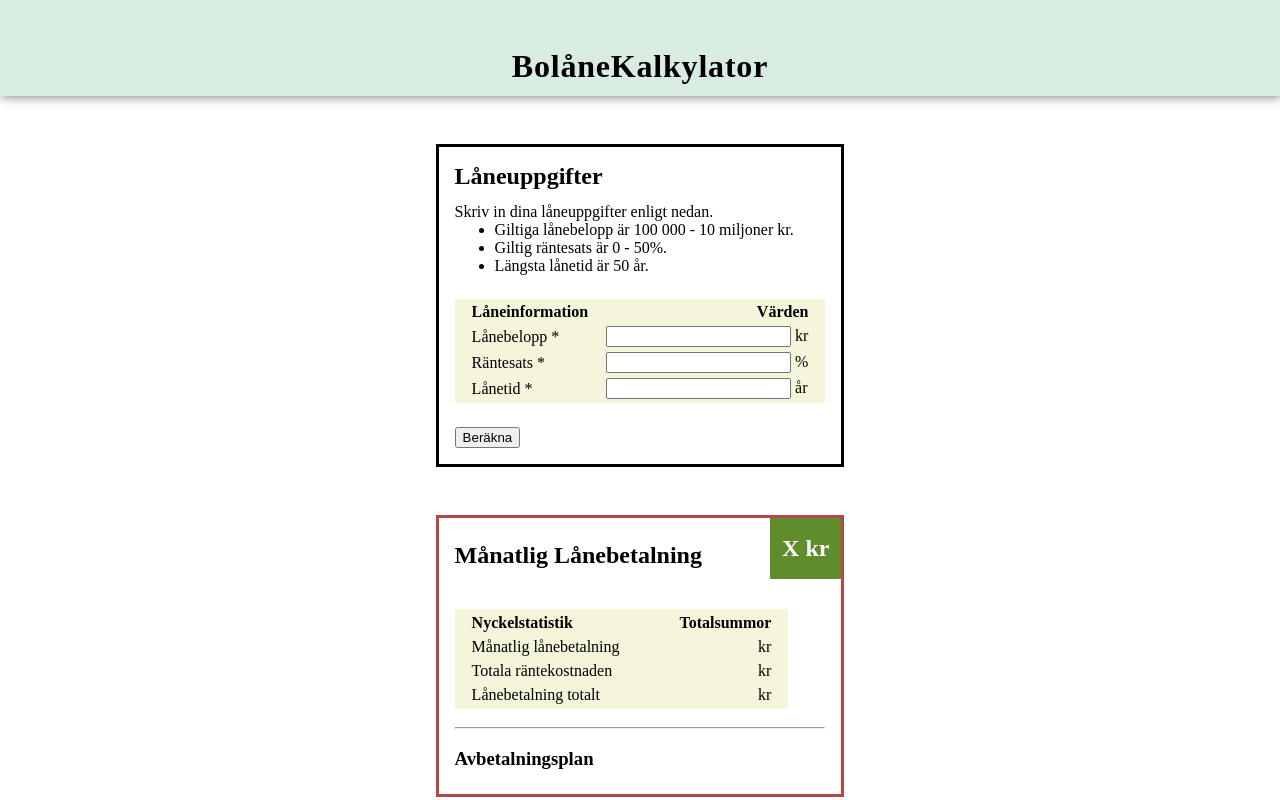
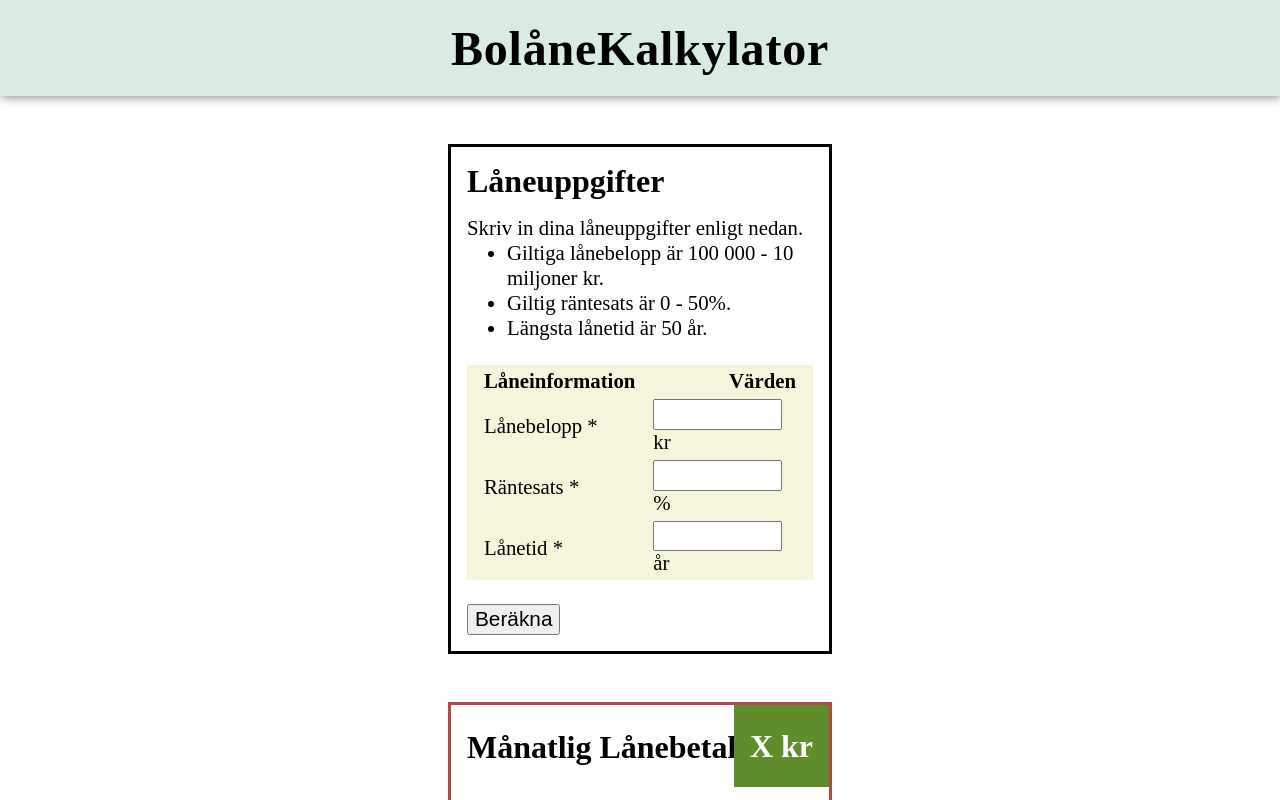
Before and after one commit to EllenSandqvist/Bol-nekalkylator, a plain HTML site: page index.html in a window 1280 px wide. Shown: the top 800 px of the page. Drawn offline with Linux system fonts and the light colour scheme.

Commit message:
changed font-size on all text to make it more readable

```diff
--- a/css/main.css
+++ b/css/main.css
@@ -14,39 +14,52 @@ body {
 
 header {
     width: 100%;
-    height: 8vh;
+    height: 10vh;
     padding: 3em;
     background-color: #d9ece1;
     text-align: center;
     box-shadow: 1px 1px 10px rgba(0, 0, 0, 0.5);
+    display: flex;
+    justify-content: center;
+    align-items: center;
 }
 
 h1 {
     letter-spacing: 0.05rem;
+    font-size: 3rem;
 }
 
 h2 {
     margin-bottom: 0.5em;
+    font-size: 2rem;
 }
 
 h3 {
     margin-top: 1em;
+    font-size: 1.5rem;
 }
 
-p {
+p, li, td, th, button, input {
     line-height: 1.2;
-    font-size: 1rem;
+    font-size: 1.3rem;
+}
+
+input {
+    width: 90%;
 }
 
 main {
     margin-top: 3em;
     display: flex;
     flex-direction: column;
+    align-items: center;
     gap: 3em;
+    width: 100%;
 }
 
 /* --- Section for User Input --- */
 .mortgage {
+    width: 30%;
     border: 3px solid;
     padding: 1em;
 }
@@ -63,6 +76,7 @@ main {
 
 /* --- Mortage Results section --- */
 .payments {
+    width: 30%;
     border: 3px solid rgb(177, 73, 73);
     padding: 1.5em 1em;
     margin-bottom: 2em;
```
